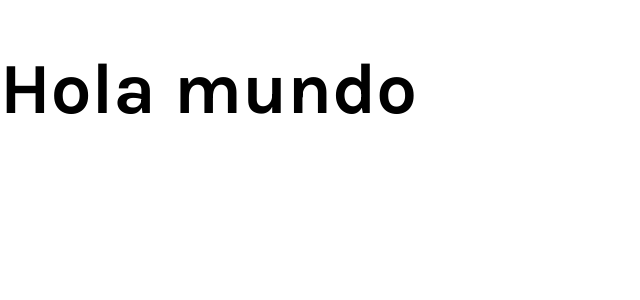
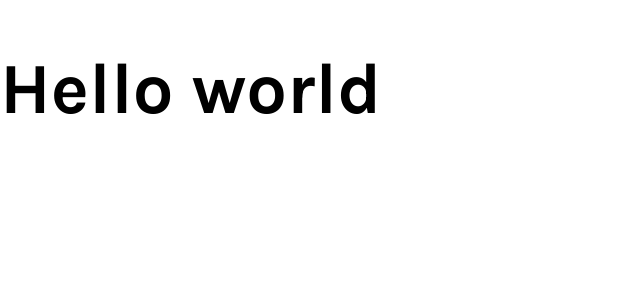
Before and after one commit to fjrp1412/pokedex, a Vue app: page / in a window 1280 px wide. Shown: the top 300 px of the page, without its empty margins (0-640 px from the left). Built offline with nearby package versions, Linux system fonts and the light colour scheme.

Commit message:
remove import meta from web history in router

```diff
--- a/src/router/index.js
+++ b/src/router/index.js
@@ -2,7 +2,7 @@
 import HomeView from "../views/HomeView.vue";
 
 const router = createRouter({
-  history: createWebHistory(import.meta.env.BASE_URL),
+  history: createWebHistory(),
   routes: [
     {
       path: "/",
--- a/src/views/HomeView.vue
+++ b/src/views/HomeView.vue
@@ -1,7 +1,9 @@
-<script setup></script>
+<script setup>
+const helloWorld = "Hello world";
+</script>
 
 <template>
   <main>
-    <h1>Hola mundo</h1>
+    <h1>{{ helloWorld }}</h1>
   </main>
 </template>
```
